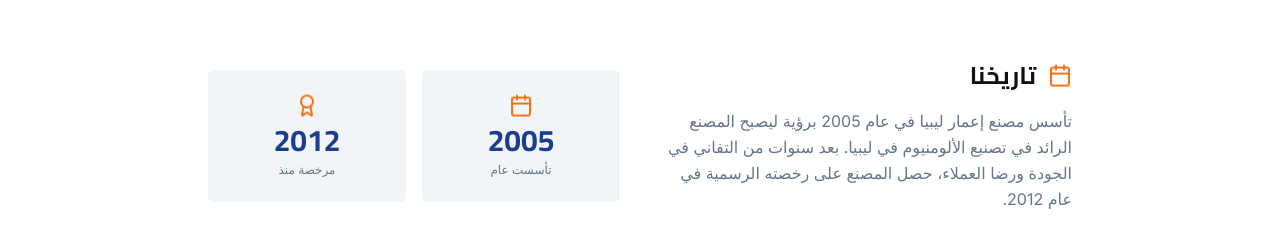
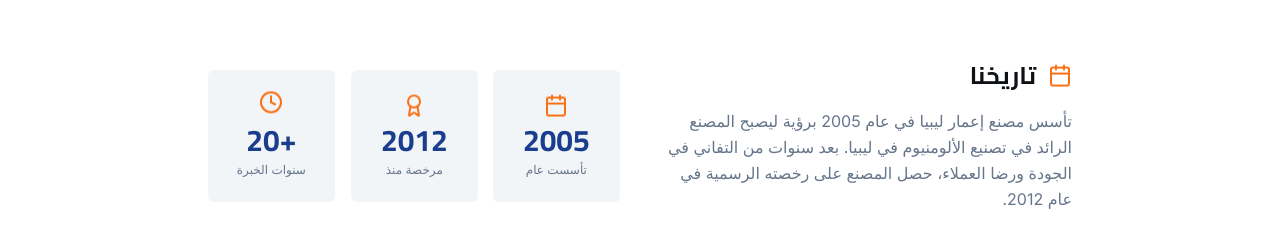
Before and after one commit to Beshawy/emaar-libya, a React (Vite) app: page /about in a window 1280 px wide. Shown: the part 397-649 px from the top of the page. Built offline with nearby package versions, Linux system fonts and the light colour scheme; no server answers; the HTML template or start-up script is replaced by a standard one.

Commit message:
Update experience years to +20 and add to About page

```diff
--- a/src/pages/About.tsx
+++ b/src/pages/About.tsx
@@ -1,5 +1,5 @@
 import { useLanguage } from "@/contexts/LanguageContext";
-import { Calendar, Award, Target, FileCheck } from "lucide-react";
+import { Calendar, Award, Target, FileCheck, Clock } from "lucide-react";
 import AnimatedSection from "@/components/AnimatedSection";
 
 const AboutPage = () => {
@@ -37,7 +37,7 @@ const AboutPage = () => {
                 </div>
                 <p className="text-muted-foreground leading-relaxed">{t.about.historyText}</p>
               </div>
-              <div className="grid grid-cols-2 gap-4">
+              <div className="grid grid-cols-2 sm:grid-cols-3 gap-4">
                 <div className="stat-pop card-glow bg-muted rounded-lg p-6 text-center">
                   <Calendar className="h-6 w-6 text-accent mx-auto mb-1 float-icon" />
                   <span className="text-3xl font-cairo font-bold text-primary">2005</span>
@@ -47,6 +47,11 @@ const AboutPage = () => {
                   <Award className="h-6 w-6 text-accent mx-auto mb-1 float-icon" />
                   <span className="text-3xl font-cairo font-bold text-primary">2012</span>
                   <p className="text-xs text-muted-foreground mt-1">{t.companyInfo.licensed}</p>
+                </div>
+                <div className="stat-pop card-glow bg-muted rounded-lg p-6 text-center col-span-2 sm:col-span-1">
+                  <Clock className="h-6 w-6 text-accent mx-auto mb-1 float-icon" style={{ animationDelay: "0.5s" }} />
+                  <span className="text-3xl font-cairo font-bold text-primary">+20</span>
+                  <p className="text-xs text-muted-foreground mt-1">{t.companyInfo.experience}</p>
                 </div>
               </div>
             </div>
--- a/src/pages/Index.tsx
+++ b/src/pages/Index.tsx
@@ -68,7 +68,7 @@ const HomePage = () => {
             </div>
             <div className="flex flex-col items-center gap-2 stat-pop">
               <Clock className="h-8 w-8 text-accent float-icon" style={{ animationDelay: "1s" }} />
-              <span className="text-3xl font-cairo font-bold text-primary">+18</span>
+              <span className="text-3xl font-cairo font-bold text-primary">+20</span>
               <span className="text-sm text-muted-foreground">{t.companyInfo.experience}</span>
             </div>
           </div>
```
